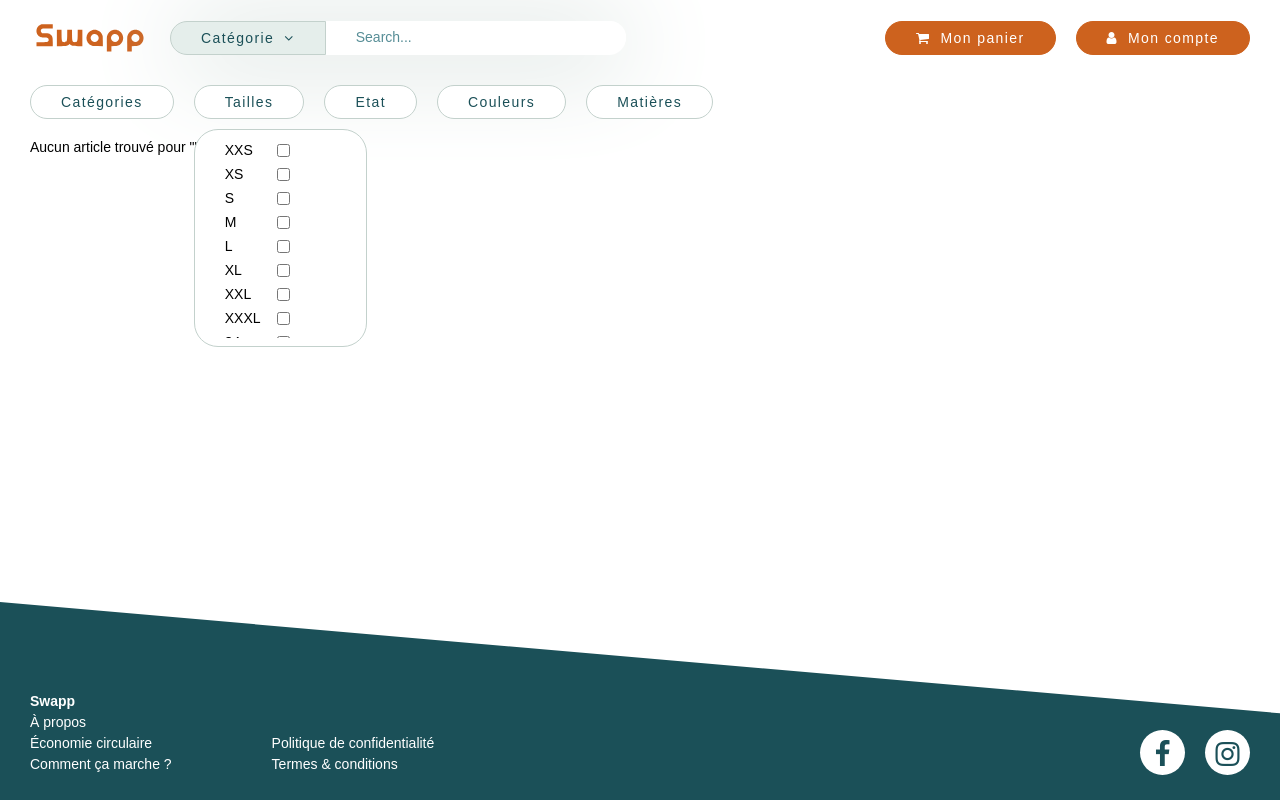
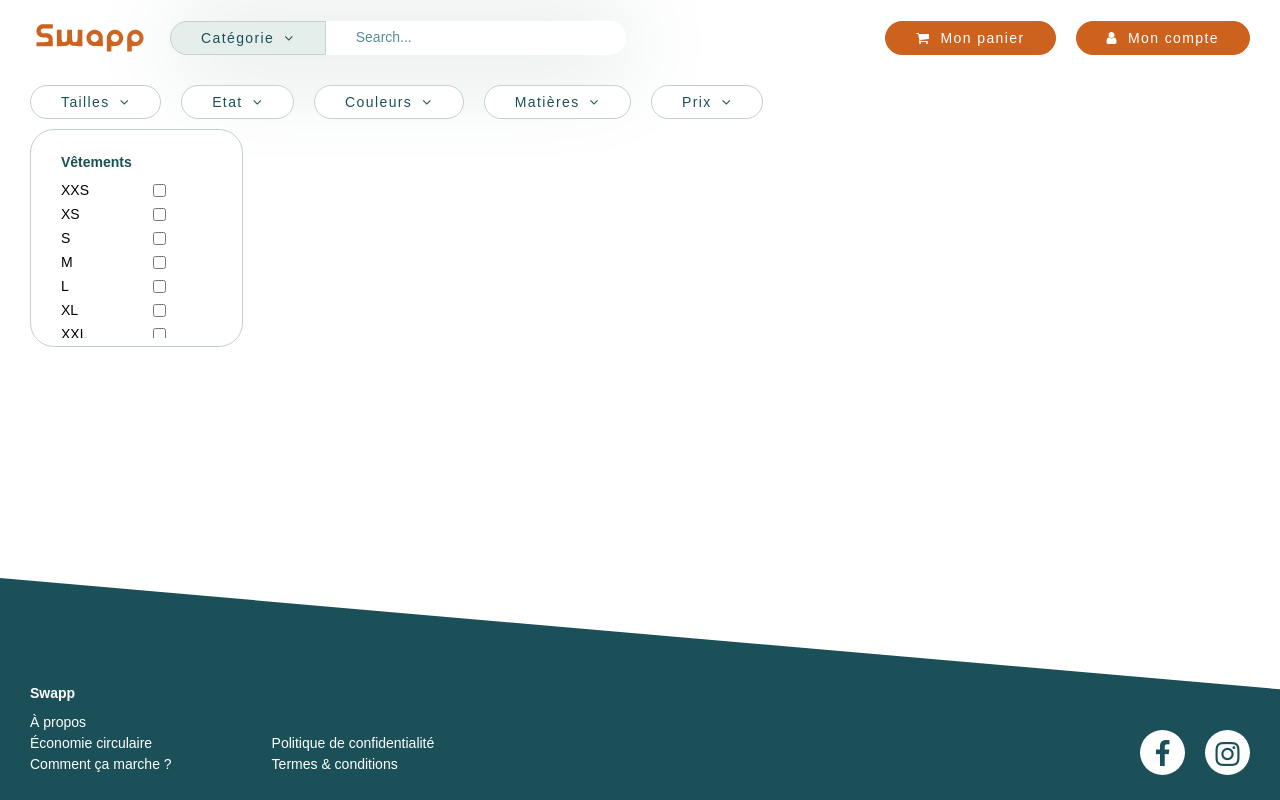
Before and after one commit to UTT-GL03/Swapp, a React (Vite) app in the folder frontend/: page /search in a window 1280 px wide. Both pictures are taken after a click on the button "Tailles". Built offline with nearby package versions, Linux system fonts and the light colour scheme.

Commit message:
filtres dynamiques (non fonctionnels)

```diff
--- a/frontend/src/Header.jsx
+++ b/frontend/src/Header.jsx
@@ -1,30 +1,33 @@
-import React, { useState, useEffect } from 'react';
+import React, { useState, useEffect, useRef } from 'react';
 import { useLocation, useNavigate } from 'react-router-dom';
 import logo from './assets/swapp-logo.svg';
 import filtresData from './assets/valeurs_filtres.json';
-
 
 const Header = () => {
   const navigate = useNavigate();
   const location = useLocation();
   const query = new URLSearchParams(location.search).get('q') || '';
 
-  const valeursFiltres = filtresData || [];
+  const valeursFiltres = filtresData?.Filtres || [];
   const [filters, setFilters] = useState([]);
   const [openDropdown, setOpenDropdown] = useState(null); // Track the open dropdown
   const [selectedValues, setSelectedValues] = useState({}); // Store selected filter values
+  const [priceRange, setPriceRange] = useState({ min: '', max: '' }); // Store min and max price
+
+  const dropdownRef = useRef(null);
 
   useEffect(() => {
     // Generate filter buttons with the count of available values
-    const filterButtons = Object.keys(valeursFiltres).map((filterKey) => {
-      const filterValues = valeursFiltres[filterKey];
-      return {
-        name: filterKey,
-      };
-    });
+    const filterButtons = Object.keys(valeursFiltres).map((filterKey) => ({
+      name: filterKey,
+    }));
+
+    // Add the custom "Prix" filter button
+    filterButtons.push({ name: "Prix" });
     setFilters(filterButtons);
   }, []);
 
+  // Handle search on Enter key press
   const handleSearchKeyPress = (e) => {
     if (e.key === 'Enter') {
       e.preventDefault();
@@ -35,10 +38,12 @@ const Header = () => {
     }
   };
 
+  // Toggle dropdown visibility
   const handleDropdownToggle = (filterName) => {
-    setOpenDropdown(openDropdown === filterName ? null : filterName); // Toggle the dropdown
+    setOpenDropdown(openDropdown === filterName ? null : filterName);
   };
 
+  // Handle the checking state
   const handleCheckboxChange = (filterName, value) => {
     setSelectedValues(prevState => {
       const currentSelection = prevState[filterName] || [];
@@ -50,10 +55,84 @@ const Header = () => {
     });
   };
 
-  const renderDropdown = (filterName, values) => (
-    <div className="dropdown-content">
-      <div className="dropdown-content-inner">
-        {values.map((value, index) => (
+  // Handle price range input change
+  const handlePriceChange = (e) => {
+    const { name, value } = e.target;
+    setPriceRange((prevRange) => ({ ...prevRange, [name]: value }));
+  };
+
+  // Close dropdown on outside click
+  useEffect(() => {
+    const handleClickOutside = (event) => {
+      if (dropdownRef.current && !dropdownRef.current.contains(event.target)) {
+        setOpenDropdown(null);
+      }
+    };
+
+    document.addEventListener("mousedown", handleClickOutside);
+    return () => {
+      document.removeEventListener("mousedown", handleClickOutside);
+    };
+  }, []);
+
+  // Render standard dropdown for filters
+  const renderDropdown = (filterName, values) => {
+    if (filterName === 'Prix') {
+      // Custom dropdown content for "Prix"
+      return (
+        <div className="dropdown-content" ref={dropdownRef}>
+          <div className="dropdown-content-inner">
+            <div className="price-filter">
+              <div className="price-filter-min">
+                <label htmlFor="price-min">De</label>
+                <input
+                  type="number"
+                  id="price-min"
+                  className="input-price"
+                  name="min"
+                  value={priceRange.min}
+                  onChange={handlePriceChange}
+                  placeholder="Min"
+                />
+              </div>
+              <div className="price-filter-max">
+                <label htmlFor="price-max">À</label>
+                <input
+                  type="number"
+                  id="price-max"
+                  className="input-price"
+                  name="max"
+                  value={priceRange.max}
+                  onChange={handlePriceChange}
+                  placeholder="Max"
+                />
+              </div>
+            </div>
+          </div>
+        </div>
+      );
+    }
+
+    // Default filter dropdown content
+    const renderFilterValues = (filterValues) => {
+      if (typeof filterValues === 'object' && !Array.isArray(filterValues)) {
+        return Object.keys(filterValues).map((subcategory, index) => (
+          <div key={index}>
+            <h4>{subcategory}</h4>
+            {filterValues[subcategory].map((value, valueIndex) => (
+              <label key={valueIndex} className="checkbox-label">
+                <input
+                  type="checkbox"
+                  checked={selectedValues[filterName]?.includes(value) || false}
+                  onChange={() => handleCheckboxChange(filterName, value)}
+                />
+                {value}
+              </label>
+            ))}
+          </div>
+        ));
+      } else {
+        return filterValues.map((value, index) => (
           <label key={index} className="checkbox-label">
             <input
               type="checkbox"
@@ -62,21 +141,33 @@ const Header = () => {
             />
             {value}
           </label>
-        ))}
+        ));
+      }
+    };
+
+    return (
+      <div className="dropdown-content" ref={dropdownRef}>
+        <div className="dropdown-content-inner">
+          {renderFilterValues(values)}
+        </div>
       </div>
-    </div>
-  );
+    );
+  };
 
   const renderFilterButtons = () => (
     filters.map((filter, index) => {
       const filterValues = valeursFiltres[filter.name];
-      const values = Array.isArray(filterValues) ? filterValues : Object.values(filterValues).flat();
       return (
         <li key={index} className="filter-item">
-          <button onClick={() => handleDropdownToggle(filter.name)}>
-            {filter.name}
+          <button
+            onClick={(e) => {
+              e.preventDefault();
+              handleDropdownToggle(filter.name);
+            }}
+          >
+            {filter.name}<i className="fa fa-angle-down button-icon-right"></i>
           </button>
-          {openDropdown === filter.name && renderDropdown(filter.name, values)}
+          {openDropdown === filter.name && renderDropdown(filter.name, filterValues)}
         </li>
       );
     })
@@ -92,7 +183,7 @@ const Header = () => {
             <form id="search-form" name="search-form" action="" method="post" onSubmit={(e) => e.preventDefault()}>
               <input
                 type="text"
-                id="input-search"
+                className="input-search"
                 name="search"
                 placeholder="Search..."
                 defaultValue={query}
--- a/frontend/src/HomePage.jsx
+++ b/frontend/src/HomePage.jsx
@@ -54,7 +54,7 @@ const Header = () => {
         >
           <input
             type="text"
-            id="input-search"
+            className="input-search"
             name="search"
             placeholder="Rechercher"
             required
--- a/frontend/src/assets/valeurs_filtres.json
+++ b/frontend/src/assets/valeurs_filtres.json
@@ -6,11 +6,12 @@
     "Robes",
     "Jupes",
     "Pantalons",
+    "Sous-vêtements",
     "Chaussures",
     "Sacs",
-      "Ceintures",
-      "Sous-vêtements"
+    "Ceintures"
   ],
+  "Filtres": {
     "Tailles": {
       "Vêtements": [
         "XXS", "XS", "S", "M", "L", "XL", "XXL", "XXXL"
@@ -43,3 +44,4 @@
       "Faux-fur", "Dentelle", "Tweed", "Tulle", "Bambou", "Microfibre"
     ]
   }
+}
--- a/frontend/src/css/App.css
+++ b/frontend/src/css/App.css
@@ -65,7 +65,7 @@ button:hover {
   margin-left: 10px;
 }
 
-input{
+.input-search{
   text-align: center;
   width: 300px;
   box-sizing: border-box;
@@ -81,7 +81,7 @@ input::placeholder {
   color: var(--light-secondary-color);
 }
 
-input:focus,
+.input-search:focus,
 select:focus {
 outline: none;
 box-shadow: 5px 5px 100px var(--light-secondary-color);
@@ -96,7 +96,11 @@ box-shadow: 5px 5px 100px var(--light-secondary-color);
   text-align: justify;
 }
 
-
+h4{
+  font-weight: 700;
+  color: var(--regular-secondary-color);
+  margin: 16px 0 8px 0;
+}
 /* --------------------------- Header -------------------------- */
 
 
@@ -269,6 +273,47 @@ header{
   box-shadow: none;
 }
 
+.price-filter{
+  display: flex;
+  flex-direction: row;
+  flex-wrap: nowrap;
+  gap: 30px;
+}
+
+.price-filter-min,
+.price-filter-max{
+  display: flex;
+  flex-direction: column;
+  gap: 5px;
+}
+
+.input-price{
+  width: 70px;
+  box-sizing: border-box;
+  border: none;
+  border-bottom: 1px solid var(--pale-secondary-color);
+  box-shadow: none;
+  padding: 8px;
+  background: white;
+}
+.input-price:focus {
+  outline: none;
+  box-shadow: none;
+  border-bottom: 1px solid var(--light-secondary-color);
+}
+.input-price::placeholder {
+  color: var(--pale-secondary-color);
+}
+input[type=number]::-webkit-outer-spin-button,
+input[type=number]::-webkit-inner-spin-button {
+  -webkit-appearance: none;
+  margin: 0;
+}
+/* For Firefox */
+input[type=number] {
+  -moz-appearance: textfield;
+}
+
 /* --------------------------- Footer -------------------------- */
 
 
```
Lines whose indentation alone changed are shown as unchanged.
